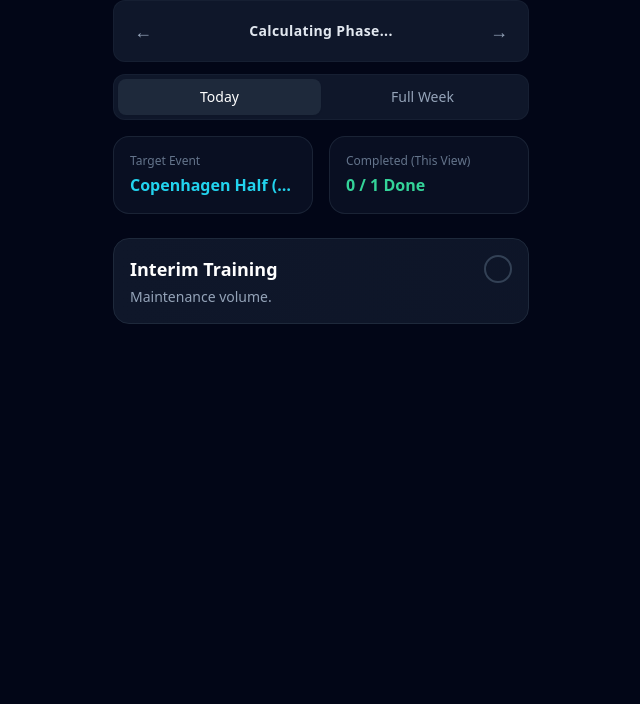
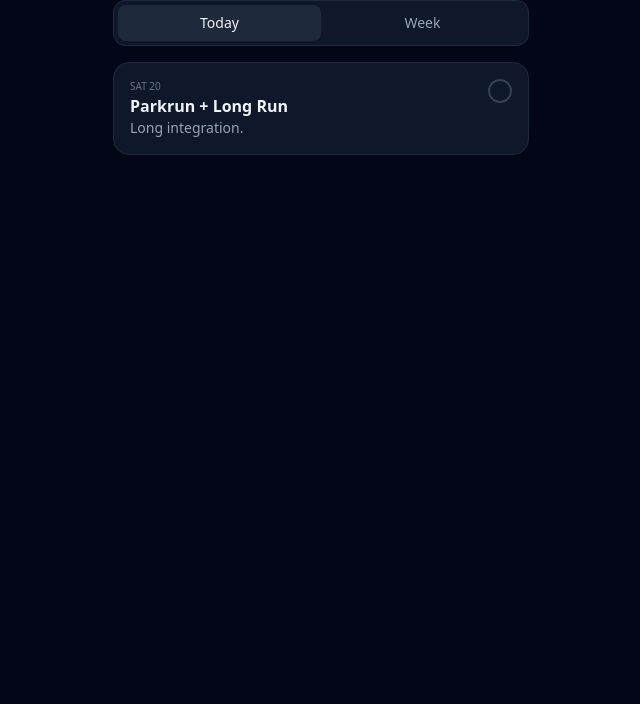
Before and after one commit to petejsoper/Training-Plan, a plain HTML site: page index.html in a window 1280 px wide. Shown: the part 96-800 px from the top of the page, without its empty margins (319-959 px from the left). Drawn offline with nearby package versions, Linux system fonts and the light colour scheme.

Commit message:
Update index.html

```diff
--- a/index.html
+++ b/index.html
@@ -4,160 +4,92 @@
   <meta charset="UTF-8">
   <meta name="viewport" content="width=device-width, initial-scale=1.0, maximum-scale=1.0, user-scalable=no">
   <meta name="apple-mobile-web-app-capable" content="yes">
-  <meta name="mobile-web-app-capable" content="yes">
   <title>Training App</title>
   <script src="https://cdn.tailwindcss.com"></script>
-  <style>
-    body { -webkit-tap-highlight-color: transparent; }
-  </style>
 </head>
-<body class="bg-slate-950 text-slate-100 font-sans select-none">
-
-  <div class="min-h-screen p-4 pb-12 max-w-md mx-auto">
-    <header class="flex items-center justify-between my-4">
-      <div>
-        <p id="current-date-display" class="text-xs font-semibold uppercase tracking-widest text-slate-500">Loading Date...</p>
-        <h1 id="view-title-display" class="text-2xl font-bold tracking-tight text-white">Your Schedule</h1>
-      </div>
-      <div class="h-10 w-10 rounded-full bg-gradient-to-tr from-cyan-500 to-blue-600 shadow-lg shadow-blue-500/20"></div>
+<body class="bg-slate-950 text-slate-100 font-sans">
+  <div class="min-h-screen p-4 max-w-md mx-auto">
+    <header class="my-4">
+      <p id="date-display" class="text-xs text-slate-500 uppercase tracking-widest">Loading...</p>
+      <h1 class="text-2xl font-bold text-white">Your Schedule</h1>
     </header>
 
-    <div class="bg-slate-900 px-3 py-2 rounded-xl flex items-center justify-between mb-3 border border-slate-800/50">
-      <button onclick="navigateWeek(-1)" class="p-2 text-slate-400 hover:text-white transition-colors text-lg font-bold">←</button>
-      <span id="week-scope-label" class="text-sm font-semibold text-slate-200 tracking-wide">Calculating Phase...</span>
-      <button onclick="navigateWeek(1)" class="p-2 text-slate-400 hover:text-white transition-colors text-lg font-bold">→</button>
+    <div class="bg-slate-900 p-1 rounded-xl flex mb-4 border border-slate-800">
+      <button onclick="setView('today')" class="w-1/2 py-2 text-sm bg-slate-800 rounded-lg">Today</button>
+      <button onclick="setView('week')" class="w-1/2 py-2 text-sm text-slate-400">Week</button>
     </div>
 
-    <div class="bg-slate-900 p-1 rounded-xl flex items-center justify-between mb-4 border border-slate-800/50">
-      <button id="btn-today" onclick="setViewState('today')" class="w-1/2 py-2 text-sm font-medium rounded-lg text-white bg-slate-800 shadow-sm transition-all duration-200">Today</button>
-      <button id="btn-week" onclick="setViewState('week')" class="w-1/2 py-2 text-sm font-medium rounded-lg text-slate-400 hover:text-white transition-all duration-200">Full Week</button>
-    </div>
-
-    <section class="grid grid-cols-2 gap-4 mb-6">
-      <div class="bg-slate-900/60 border border-slate-800/80 p-4 rounded-2xl">
-        <p class="text-xs font-medium text-slate-500 mb-1">Target Event</p>
-        <p class="text-base font-semibold text-cyan-400 truncate">Copenhagen Half (20/09)</p>
-      </div>
-      <div class="bg-slate-900/60 border border-slate-800/80 p-4 rounded-2xl">
-        <p class="text-xs font-medium text-slate-500 mb-1">Completed (This View)</p>
-        <p id="completion-counter" class="text-base font-semibold text-emerald-400">0 / 0 Done</p>
-      </div>
-    </section>
-
-    <main id="schedule-container" class="space-y-3"></main>
+    <main id="container" class="space-y-3"></main>
   </div>
 
   <script>
     const PLAN_START = new Date(2026, 5, 29);
-    let currentViewMode = 'today';
-    let anchorNavigationDate = new Date();
+    let storage = JSON.parse(localStorage.getItem('tr_prog')) || {};
+    let view = 'today';
+    let anchor = new Date();
 
-    // Persistent storage initialization
-    let completionStorage = JSON.parse(localStorage.getItem('trainingProgress')) || {};
-
-    const targetPlan = {
-      "Mon": { title: "Gym (Legs)", desc: "Heavy Legs: Compound structural stability sets (Squats, Lunges, Deadlifts)." },
-      "Tue": { title: "Gym (Push) + Club Cycle", desc: "Push Gym configuration [AM/PM] + Evening Club Cycle: 20 miles fast pace." },
-      "Wed": { title: "Club Run", desc: "Evening Club Run: 5k Hilly structural aerobic capacity loop." },
-      "Thu": { title: "Full Rest Day", desc: "No lifting, no cardio. Focus completely on hydration and joint recovery.", isRest: true },
-      "Fri": { title: "Gym (Pull) + Base Run", desc: "Pull Gym sets [AM/PM] + Run variation." },
-      "Sat": { title: "Parkrun + Long Run Integration", desc: "Parkrun baseline focus session." },
-      "Sun": { title: "Long Cycle Endurance", desc: "Morning Long Cycle: Building deep back-to-back engine resilience with Saturday." }
+    const plan = {
+      "Mon": { title: "Gym (Legs)", desc: "Heavy compound lifts." },
+      "Tue": { title: "Gym (Push) + Cycle", desc: "Push sets + 20m fast ride." },
+      "Wed": { title: "Club Run", desc: "5k Hilly loop." },
+      "Thu": { title: "Rest Day", desc: "Full recovery.", isRest: true },
+      "Fri": { title: "Gym (Pull) + Base Run", desc: "Pull sets + run." },
+      "Sat": { title: "Parkrun + Long Run", desc: "Long integration." },
+      "Sun": { title: "Long Cycle", desc: "Endurance focus." }
     };
 
-    const variableWeeklyMetrics = {
-      1: { Fri: "Pull Gym + 30m Easy", Sat: "3 miles total (inc. Parkrun)", Sun: "Sunday Long Ride Base" },
-      2: { Fri: "Pull Gym + 30m Tempo", Sat: "40 mins total (inc. Parkrun)", Sun: "Sunday Long Ride Base" },
-      3: { Fri: "Pull Gym + 30m Easy", Sat: "50 mins total (inc. Parkrun)", Sun: "Sunday Long Ride Base" },
-      4: { Fri: "Pull Gym + 40m Easy", Sat: "60 mins total (inc. Parkrun)", Sun: "Sunday Long Ride Base" },
-      5: { Fri: "Pull Gym + 40m Tempo", Sat: "6 miles total (inc. Parkrun)", Sun: "Sunday Long Ride Base" },
-      6: { Fri: "Pull Gym + 40m Easy", Sat: "7 miles total (inc. Parkrun)", Sun: "Sunday Long Ride Base" },
-      7: { Fri: "Pull Gym + 40m Tempo", Sat: "8 miles total (inc. Parkrun)", Sun: "Sunday Long Ride Base" },
-      8: { Fri: "Pull Gym + 40m Easy", Sat: "10 miles total (inc. Parkrun)", Sun: "Sunday Long Ride Base" },
-      9: { Fri: "Pull Gym + 40m Tempo", Sat: "12 miles total (inc. Parkrun)", Sun: "Sunday Long Ride Base" },
-      10: { Fri: "Pull Gym + 40m Easy", Sat: "13 miles total (inc. Parkrun)", Sun: "Sunday Long Ride Base" },
-      11: { Fri: "Pull Gym + 30m Easy", Sat: "6 miles total (inc. Parkrun)", Sun: "Short Endurance Ride Taper", Mon: "Light Legs (Taper)" },
-      12: { Mon: "REST / Stretch", Tue: "Push Gym + Easy Spin", Wed: "5k Easy Jog", Fri: "Pull Gym + 20m Easy", Sat: "REST / Shakeout", Sun: "🏆 RACE DAY! Copenhagen Half" }
-    };
+    function render() {
+      const container = document.getElementById('container');
+      container.innerHTML = '';
 
-    function getWorkoutDetails(targetDate) {
-      const dayNameShort = targetDate.toLocaleDateString('en-US', { weekday: 'short' });
-      if (targetDate < PLAN_START) {
-        return (dayNameShort === "Thu") ? { title: "Full Rest Day", desc: "Recovery track focus before plan activation.", isRest: true } : { title: "Interim Training", desc: "Maintenance volume." };
-      }
-      const diffDays = Math.floor((targetDate - PLAN_START) / (1000 * 60 * 60 * 24));
-      const currentWeekNumber = Math.floor(diffDays / 7) + 1;
-      let baseLayout = { ...targetPlan[dayNameShort], weekNum: currentWeekNumber };
-      if (variableWeeklyMetrics[currentWeekNumber] && variableWeeklyMetrics[currentWeekNumber][dayNameShort]) {
-        baseLayout.title = variableWeeklyMetrics[currentWeekNumber][dayNameShort];
-      }
-      return baseLayout;
-    }
-
-    function renderDynamicSchedule() {
-      const container = document.getElementById('schedule-container');
-      container.innerHTML = '';
-      const realTodayStr = new Date().toLocaleDateString('en-GB', { weekday: 'short', day: 'numeric', month: 'short' });
-      let datesToRender = [];
-
-      if (currentViewMode === 'today') {
-        datesToRender.push(new Date(anchorNavigationDate));
+      let days = [];
+      if (view === 'today') {
+        days.push(new Date(anchor));
       } else {
-        let startMonday = new Date(anchorNavigationDate);
-        startMonday.setDate(startMonday.getDate() - (startMonday.getDay() === 0 ? 6 : startMonday.getDay() - 1));
+        let monday = new Date(anchor);
+        monday.setDate(monday.getDate() - (monday.getDay() === 0 ? 6 : monday.getDay() - 1));
         for (let i = 0; i < 7; i++) {
-          let d = new Date(startMonday);
-          d.setDate(startMonday.getDate() + i);
-          datesToRender.push(d);
+          let d = new Date(monday);
+          d.setDate(monday.getDate() + i);
+          days.push(d);
         }
       }
 
-      datesToRender.forEach(dateElement => {
-        const dateKey = dateElement.toISOString().split('T')[0];
-        const isSavedAsComplete = !!completionStorage[dateKey];
-        const dataProfile = getWorkoutDetails(dateElement);
+      days.forEach(d => {
+        const key = d.toISOString().split('T')[0];
+        const dayKey = d.toLocaleDateString('en-US', { weekday: 'short' });
+        const workout = plan[dayKey] || { title: "Training", desc: "Standard session" };
+        const isDone = storage[key];
+
         const card = document.createElement('div');
-        card.className = `workout-card relative border rounded-2xl p-4 transition-all duration-200 ${isSavedAsComplete ? 'opacity-40 grayscale-[30%] border-slate-900/50' : 'border-slate-800 bg-gradient-to-r from-slate-900 to-slate-900/90'}`;
+        card.className = `p-4 border rounded-2xl ${isDone ? 'opacity-40 border-slate-900' : 'bg-slate-900 border-slate-800'}`;
         card.innerHTML = `
-          <div class="flex items-start justify-between gap-4">
-            <div class="space-y-1 flex-1">
-              <h3 class="text-lg font-bold text-white">${dataProfile.title}</h3>
-              <p class="text-sm text-slate-400">${dataProfile.desc}</p>
+          <div class="flex justify-between items-start">
+            <div>
+              <p class="text-[10px] text-slate-500 uppercase">${d.toLocaleDateString('en-GB', {weekday:'short', day:'numeric'})}</p>
+              <h3 class="font-bold">${workout.title}</h3>
+              <p class="text-sm text-slate-400">${workout.desc}</p>
             </div>
-            ${dataProfile.isRest ? '<div class="h-7 w-7 text-slate-700">🔒</div>' : `
-              <button onclick="toggleCardComplete('${dateKey}')" class="h-7 w-7 rounded-full border-2 ${isSavedAsComplete ? 'bg-emerald-500 border-emerald-500' : 'border-slate-700'}"></button>
+            ${workout.isRest ? '<span>🔒</span>' : `
+              <button onclick="toggle('${key}')" class="h-6 w-6 rounded-full border-2 ${isDone ? 'bg-emerald-500' : 'border-slate-700'}"></button>
             `}
           </div>
         `;
         container.appendChild(card);
       });
-      updateMetricCounter();
     }
 
-    function toggleCardComplete(dateKey) {
-      completionStorage[dateKey] = !completionStorage[dateKey];
-      localStorage.setItem('trainingProgress', JSON.stringify(completionStorage));
-      renderDynamicSchedule();
+    function toggle(key) {
+      storage[key] = !storage[key];
+      localStorage.setItem('tr_prog', JSON.stringify(storage));
+      render();
     }
 
-    function setViewState(mode) {
-      currentViewMode = mode;
-      renderDynamicSchedule();
-    }
+    function setView(v) { view = v; render(); }
+    function navigate(d) { anchor.setDate(anchor.getDate() + d); render(); }
 
-    function navigateWeek(direction) {
-      anchorNavigationDate.setDate(anchorNavigationDate.getDate() + (currentViewMode === 'today' ? direction : direction * 7));
-      renderDynamicSchedule();
-    }
-
-    function updateMetricCounter() {
-      const completed = document.querySelectorAll('.opacity-40').length;
-      const total = document.querySelectorAll('.workout-card').length;
-      document.getElementById('completion-counter').innerText = `${completed} / ${total} Done`;
-    }
-
-    document.getElementById('current-date-display').innerText = new Date().toLocaleDateString('en-GB', { weekday: 'long', day: 'numeric', month: 'short' });
-    renderDynamicSchedule();
+    document.getElementById('date-display').innerText = new Date().toDateString();
+    render();
   </script>
 </body>
 </html>
```
